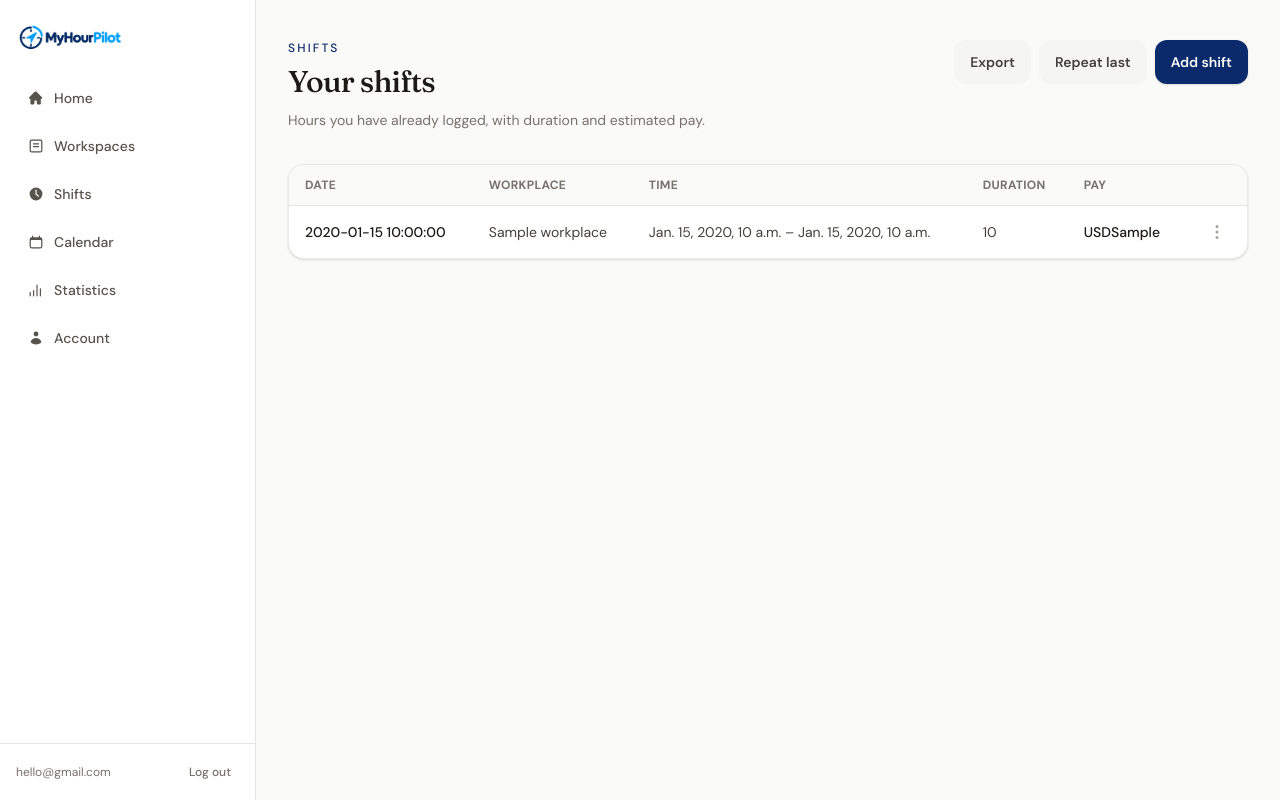
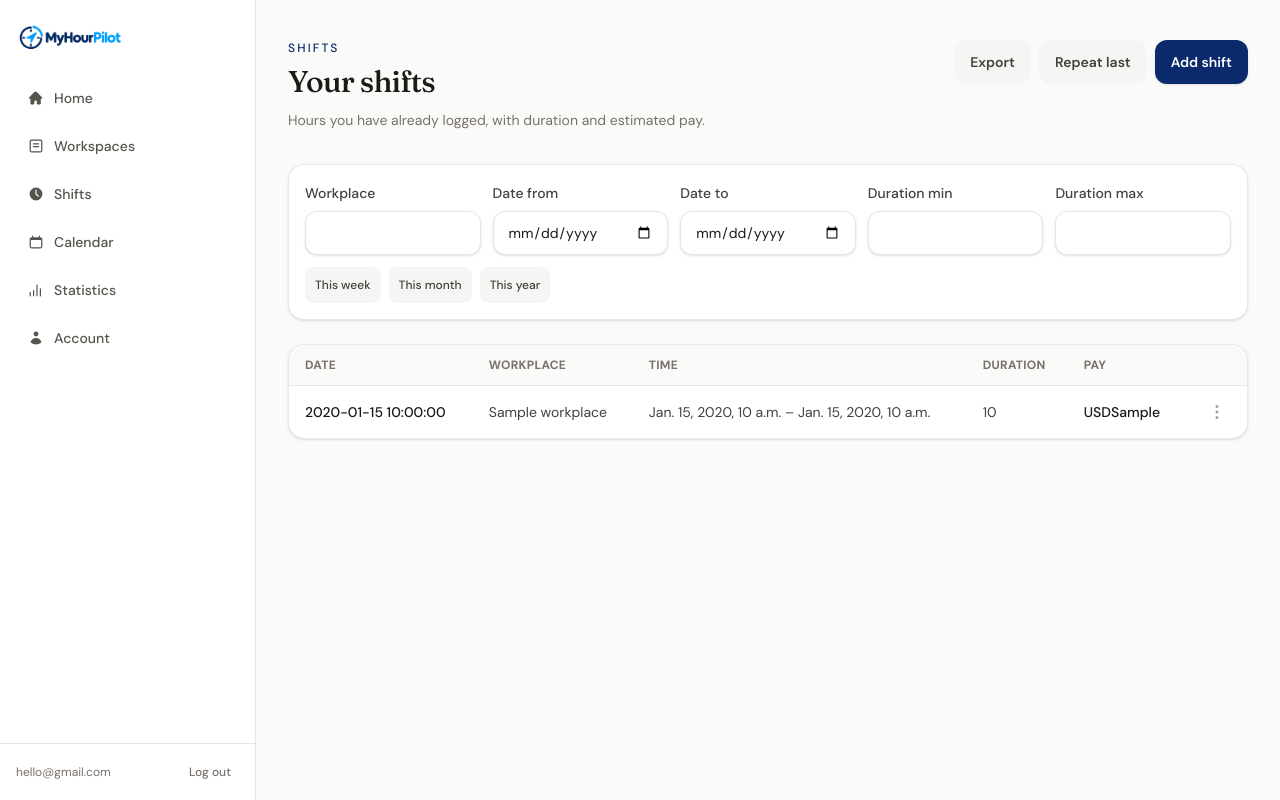
Before and after one commit to TharHtet236401/HourPilot, a Django app: template shifts/templates/shifts/list.html in a window 1280 px wide. Run offline with Django 3.2, Linux system fonts and the light colour scheme; a user stored in the database is signed in; the template is opened without the code that fills it: most values are stand-ins (such as "Sample title", 1, 10 or a date in 2020); form fields are guessed from the names that the template uses.

Commit message:
added filter in shift page

```diff
--- /dev/null
+++ b/shifts/templates/shifts/partials/filters.html
@@ -0,0 +1,115 @@
+<form
+    id="shift-filters"
+    data-filter-form
+    method="get"
+    action="{% url 'shift_list' %}"
+    hx-get="{% url 'shift_list' %}"
+    hx-target="#shift-list"
+    hx-swap="innerHTML show:window:top"
+    hx-push-url="true"
+    hx-trigger="change delay:200ms, submit"
+    class="form-control mb-5 rounded-2xl border border-stone-200/80 bg-white p-3.5 shadow-sm sm:mb-6 sm:p-4"
+>
+    {% if filter_form.non_field_errors %}
+        <div class="mb-3 rounded-xl border border-red-200 bg-red-50 px-3.5 py-3 text-sm text-red-700">
+            {% for err in filter_form.non_field_errors %}
+                <p>{{ err }}</p>
+            {% endfor %}
+        </div>
+    {% endif %}
+
+    <div class="grid gap-3 sm:grid-cols-2 xl:grid-cols-5">
+        <div class="sm:col-span-2 xl:col-span-1">
+            <label for="{{ filter_form.workplace.id_for_label }}" class="text-sm font-medium text-stone-700">
+                {{ filter_form.workplace.label }}
+            </label>
+            {{ filter_form.workplace }}
+            {% for err in filter_form.workplace.errors %}
+                <p class="mt-1.5 text-sm text-red-600">{{ err }}</p>
+            {% endfor %}
+        </div>
+        <div>
+            <label for="{{ filter_form.date_from.id_for_label }}" class="text-sm font-medium text-stone-700">
+                {{ filter_form.date_from.label }}
+            </label>
+            {{ filter_form.date_from }}
+            {% for err in filter_form.date_from.errors %}
+                <p class="mt-1.5 text-sm text-red-600">{{ err }}</p>
+            {% endfor %}
+        </div>
+        <div>
+            <label for="{{ filter_form.date_to.id_for_label }}" class="text-sm font-medium text-stone-700">
+                {{ filter_form.date_to.label }}
+            </label>
+            {{ filter_form.date_to }}
+            {% for err in filter_form.date_to.errors %}
+                <p class="mt-1.5 text-sm text-red-600">{{ err }}</p>
+            {% endfor %}
+        </div>
+        <div>
+            <label for="{{ filter_form.duration_min.id_for_label }}" class="text-sm font-medium text-stone-700">
+                {{ filter_form.duration_min.label }}
+            </label>
+            {{ filter_form.duration_min }}
+            {% for err in filter_form.duration_min.errors %}
+                <p class="mt-1.5 text-sm text-red-600">{{ err }}</p>
+            {% endfor %}
+        </div>
+        <div>
+            <label for="{{ filter_form.duration_max.id_for_label }}" class="text-sm font-medium text-stone-700">
+                {{ filter_form.duration_max.label }}
+            </label>
+            {{ filter_form.duration_max }}
+            {% for err in filter_form.duration_max.errors %}
+                <p class="mt-1.5 text-sm text-red-600">{{ err }}</p>
+            {% endfor %}
+        </div>
+    </div>
+
+    <div class="mt-3 flex flex-col gap-3 sm:flex-row sm:items-center sm:justify-between">
+        <div class="flex flex-wrap gap-2" data-export-ranges>
+            <button
+                type="button"
+                data-export-range="week"
+                data-from="{{ week_start }}"
+                data-to="{{ today }}"
+                aria-pressed="false"
+                class="inline-flex min-h-9 items-center rounded-lg bg-stone-100 px-2.5 text-xs font-medium text-stone-700 hover:bg-stone-200"
+            >
+                This week
+            </button>
+            <button
+                type="button"
+                data-export-range="month"
+                data-from="{{ month_start }}"
+                data-to="{{ today }}"
+                aria-pressed="false"
+                class="inline-flex min-h-9 items-center rounded-lg bg-stone-100 px-2.5 text-xs font-medium text-stone-700 hover:bg-stone-200"
+            >
+                This month
+            </button>
+            <button
+                type="button"
+                data-export-range="year"
+                data-from="{{ year_start }}"
+                data-to="{{ today }}"
+                aria-pressed="false"
+                class="inline-flex min-h-9 items-center rounded-lg bg-stone-100 px-2.5 text-xs font-medium text-stone-700 hover:bg-stone-200"
+            >
+                This year
+            </button>
+        </div>
+        {% if filters_active %}
+            <a
+                href="{% url 'shift_list' %}"
+                hx-get="{% url 'shift_list' %}"
+                hx-target="#shift-list"
+                hx-swap="innerHTML show:window:top"
+                hx-push-url="true"
+                class="inline-flex min-h-9 items-center justify-center rounded-lg px-2.5 text-xs font-medium text-stone-600 hover:bg-stone-100 hover:text-stone-900"
+            >
+                Clear filters
+            </a>
+        {% endif %}
+    </div>
+</form>
--- a/shifts/templates/shifts/partials/list.html
+++ b/shifts/templates/shifts/partials/list.html
@@ -1,3 +1,5 @@
+{% include "shifts/partials/filters.html" %}
+
 {% if shifts %}
     <ul class="divide-y divide-stone-100 overflow-visible rounded-2xl border border-stone-200/80 bg-white shadow-sm lg:hidden">
         {% for shift in shifts %}
@@ -72,8 +74,23 @@
     </div>
 {% else %}
     <div class="rounded-2xl border border-dashed border-stone-300 bg-white px-6 py-12 text-center">
-        <p class="font-medium text-stone-800">No shifts logged yet</p>
-        <p class="mt-1 text-sm text-stone-500">Add a shift after you finish work.</p>
+        {% if filters_active %}
+            <p class="font-medium text-stone-800">No shifts match these filters</p>
+            <p class="mt-1 text-sm text-stone-500">Try a different workplace, date range, or duration.</p>
+            <a
+                href="{% url 'shift_list' %}"
+                hx-get="{% url 'shift_list' %}"
+                hx-target="#shift-list"
+                hx-swap="innerHTML show:window:top"
+                hx-push-url="true"
+                class="mt-4 inline-flex min-h-11 items-center justify-center rounded-xl bg-stone-100 px-4 text-sm font-medium text-stone-700 transition hover:bg-stone-200"
+            >
+                Clear filters
+            </a>
+        {% else %}
+            <p class="font-medium text-stone-800">No shifts logged yet</p>
+            <p class="mt-1 text-sm text-stone-500">Add a shift after you finish work.</p>
+        {% endif %}
     </div>
 {% endif %}
 
--- a/static/css/output.css
+++ b/static/css/output.css
@@ -376,6 +376,12 @@
   .mt-auto {
     margin-top: auto;
   }
+  .mb-3 {
+    margin-bottom: calc(var(--spacing) * 3);
+  }
+  .mb-5 {
+    margin-bottom: calc(var(--spacing) * 5);
+  }
   .block {
     display: block;
   }
@@ -390,6 +396,9 @@
   }
   .inline-flex {
     display: inline-flex;
+  }
+  .table {
+    display: table;
   }
   .size-1\.5 {
     width: calc(var(--spacing) * 1.5);
@@ -771,6 +780,9 @@
   .p-3 {
     padding: calc(var(--spacing) * 3);
   }
+  .p-3\.5 {
+    padding: calc(var(--spacing) * 3.5);
+  }
   .p-4 {
     padding: calc(var(--spacing) * 4);
   }
@@ -1141,6 +1153,9 @@
     .sm\:mt-8 {
       margin-top: calc(var(--spacing) * 8);
     }
+    .sm\:mb-6 {
+      margin-bottom: calc(var(--spacing) * 6);
+    }
     .sm\:block {
       display: block;
     }
@@ -1212,6 +1227,9 @@
     .sm\:p-1\.5 {
       padding: calc(var(--spacing) * 1.5);
     }
+    .sm\:p-4 {
+      padding: calc(var(--spacing) * 4);
+    }
     .sm\:p-5 {
       padding: calc(var(--spacing) * 5);
     }
@@ -1312,6 +1330,9 @@
     }
   }
   @media (width >= 80rem) {
+    .xl\:col-span-1 {
+      grid-column: span 1 / span 1;
+    }
     .xl\:col-span-2 {
       grid-column: span 2 / span 2;
     }
@@ -1323,6 +1344,9 @@
     }
     .xl\:grid-cols-4 {
       grid-template-columns: repeat(4, minmax(0, 1fr));
+    }
+    .xl\:grid-cols-5 {
+      grid-template-columns: repeat(5, minmax(0, 1fr));
     }
     .xl\:grid-cols-\[auto_1fr\] {
       grid-template-columns: auto 1fr;
--- a/templates/base.html
+++ b/templates/base.html
@@ -241,6 +241,22 @@
             initExportRange();
             syncBodyScrollLock();
         });
+        document.addEventListener("htmx:configRequest", (event) => {
+            const source = event.detail.elt;
+            if (!source?.closest?.("[data-filter-form]") && source?.id !== "shift-filters") {
+                return;
+            }
+            const params = event.detail.parameters;
+            if (!params) {
+                return;
+            }
+            Object.keys(params).forEach((key) => {
+                const value = params[key];
+                if (value === "" || value == null) {
+                    delete params[key];
+                }
+            });
+        });
         document.addEventListener("htmx:beforeRequest", (event) => {
             if (event.target.closest("[data-menu-toggle]")) {
                 return;
@@ -281,6 +297,9 @@
                     toInput.value = rangeButton.dataset.to || "";
                 }
                 setExportRangeActive(form, rangeButton.dataset.exportRange);
+                if (form?.hasAttribute("data-filter-form") && window.htmx) {
+                    window.htmx.trigger(form, "submit");
+                }
                 return;
             }
 
--- a/templates/partials/pagination.html
+++ b/templates/partials/pagination.html
@@ -1,3 +1,4 @@
+{% load list_pages %}
 {% if page_obj and page_obj.paginator.num_pages > 1 %}
     <nav class="mt-6 flex flex-col gap-3 sm:flex-row sm:items-center sm:justify-between" aria-label="Pagination">
         <p class="text-sm text-stone-500">
@@ -6,9 +7,10 @@
         </p>
         <div class="flex flex-wrap items-center gap-2">
             {% if page_obj.has_previous %}
+                {% list_href page_url_name page_obj.previous_page_number page_query as prev_url %}
                 <a
-                    href="{% if page_obj.previous_page_number == 1 %}{% url page_url_name %}{% else %}{% url page_url_name %}?page={{ page_obj.previous_page_number }}{% endif %}"
-                    hx-get="{% if page_obj.previous_page_number == 1 %}{% url page_url_name %}{% else %}{% url page_url_name %}?page={{ page_obj.previous_page_number }}{% endif %}"
+                    href="{{ prev_url }}"
+                    hx-get="{{ prev_url }}"
                     hx-target="{{ list_target }}"
                     hx-swap="innerHTML show:window:top"
                     hx-push-url="true"
@@ -29,14 +31,15 @@
             {% if page_obj.paginator.num_pages <= 7 %}
                 <div class="hidden items-center gap-1 sm:flex">
                     {% for num in page_obj.paginator.page_range %}
+                        {% list_href page_url_name num page_query as page_url %}
                         {% if num == page_obj.number %}
                             <span class="inline-flex size-11 items-center justify-center rounded-xl bg-brand text-sm font-semibold text-white" aria-current="page">
                                 {{ num }}
                             </span>
                         {% else %}
                             <a
-                                href="{% if num == 1 %}{% url page_url_name %}{% else %}{% url page_url_name %}?page={{ num }}{% endif %}"
-                                hx-get="{% if num == 1 %}{% url page_url_name %}{% else %}{% url page_url_name %}?page={{ num }}{% endif %}"
+                                href="{{ page_url }}"
+                                hx-get="{{ page_url }}"
                                 hx-target="{{ list_target }}"
                                 hx-swap="innerHTML show:window:top"
                                 hx-push-url="true"
@@ -54,9 +57,10 @@
             {% endif %}
 
             {% if page_obj.has_next %}
+                {% list_href page_url_name page_obj.next_page_number page_query as next_url %}
                 <a
-                    href="{% url page_url_name %}?page={{ page_obj.next_page_number }}"
-                    hx-get="{% url page_url_name %}?page={{ page_obj.next_page_number }}"
+                    href="{{ next_url }}"
+                    hx-get="{{ next_url }}"
                     hx-target="{{ list_target }}"
                     hx-swap="innerHTML show:window:top"
                     hx-push-url="true"
```
Also changed, not shown: config/pagination.py (+27 -3 lines), shifts/forms.py (+71 -0 lines), shifts/services.py (+58 -1 lines), shifts/templatetags/list_pages.py (added, +10 -0 lines), shifts/views.py (+52 -10 lines), shifts/templatetags/__init__.py (added).
